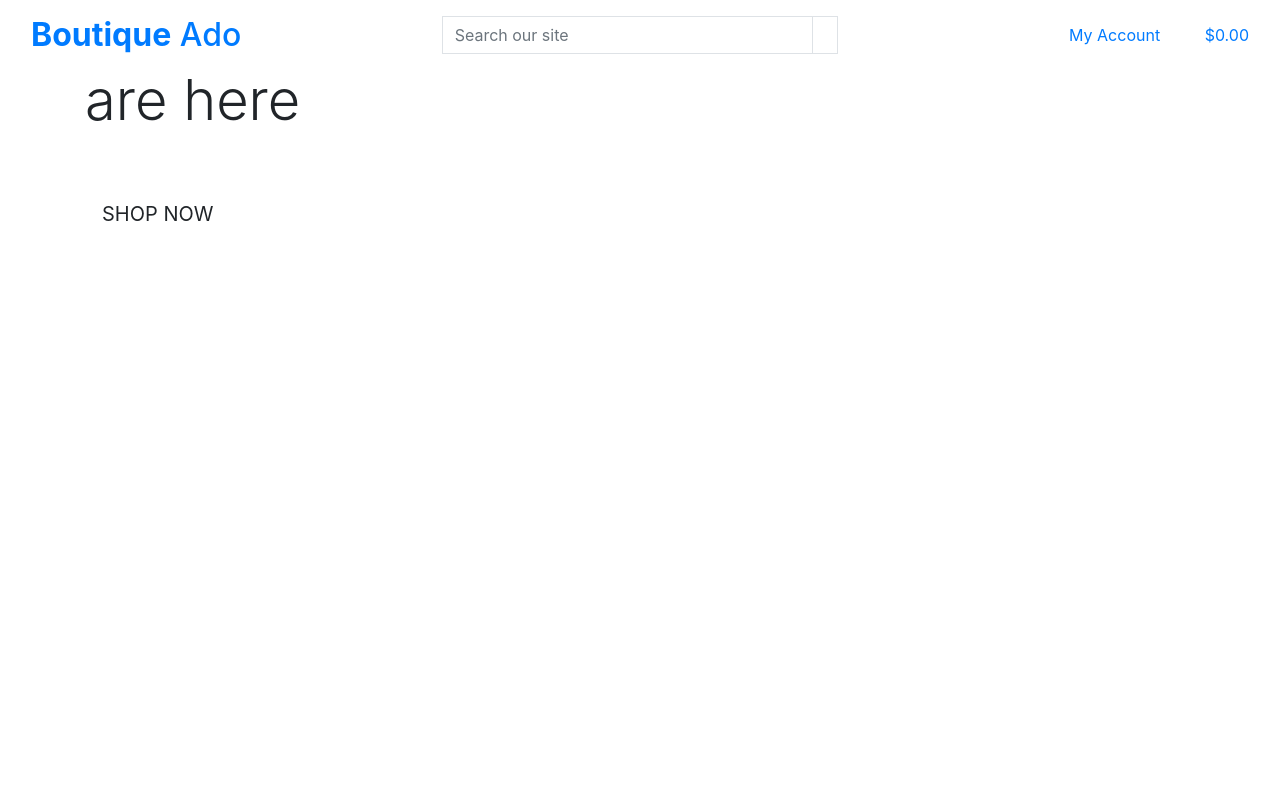
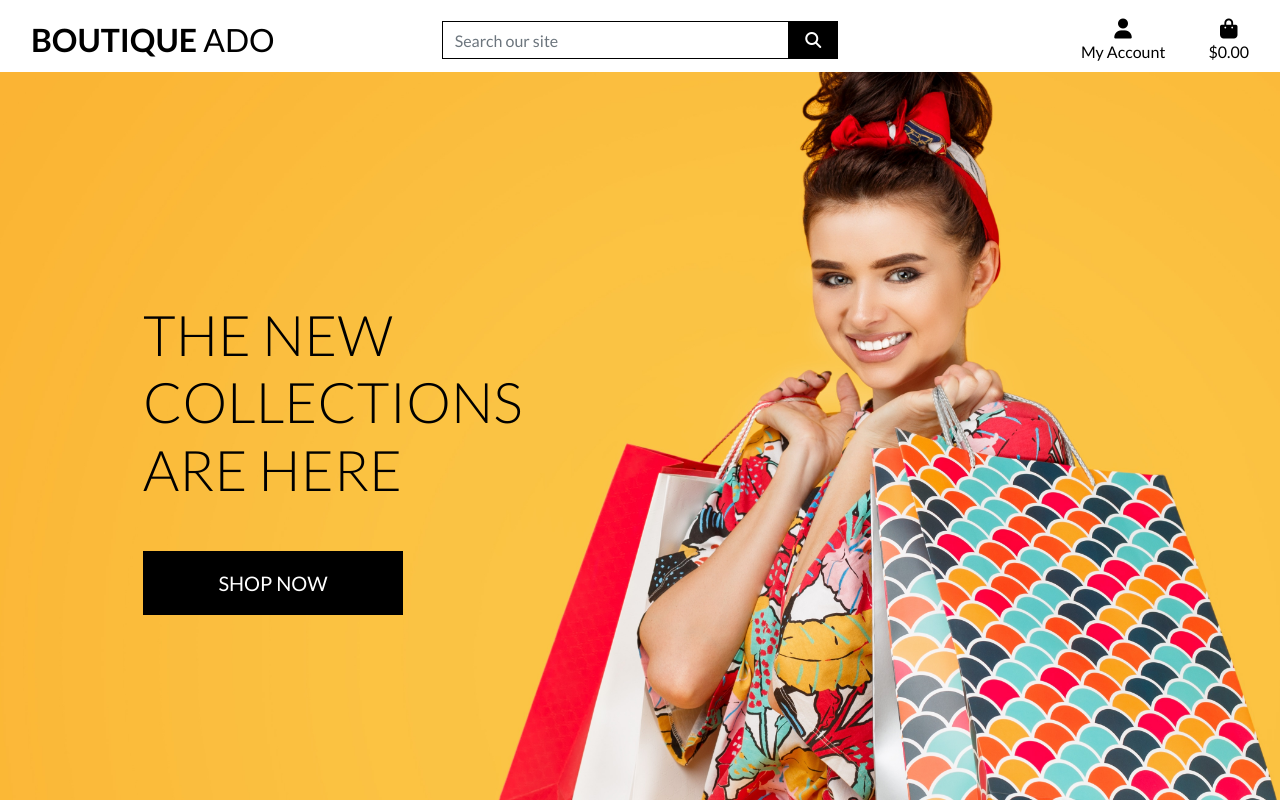
Before and after one commit to astro-mat/boutique_ado_v1, a Django app: page / in a window 1280 px wide. Run offline with Django 3.2, Linux system fonts and the light colour scheme; some libraries are stand-ins or nearby versions.

Commit message:
completed home page header and css

```diff
--- a/boutique_ado/settings.py
+++ b/boutique_ado/settings.py
@@ -147,6 +147,10 @@
 # https://docs.djangoproject.com/en/3.2/howto/static-files/
 
 STATIC_URL = '/static/'
+STATICFILES_DIRS = (os.path.join(BASE_DIR, 'static'),)
+
+MEDIA_URL = '/media/'
+MEDIA_ROOT = os.path.join(BASE_DIR, 'media')
 
 # Default primary key field type
 # https://docs.djangoproject.com/en/3.2/ref/settings/#default-auto-field
--- a/boutique_ado/urls.py
+++ b/boutique_ado/urls.py
@@ -15,9 +15,11 @@
 """
 from django.contrib import admin
 from django.urls import path, include
+from django.conf import settings
+from django.conf.urls.static import static
 
 urlpatterns = [
     path('admin/', admin.site.urls),
     path('accounts/', include('allauth.urls')),
     path('', include('home.urls')),
-]
+] + static(settings.MEDIA_URL, document_root=settings.MEDIA_ROOT)
--- /dev/null
+++ b/static/css/base.css
@@ -0,0 +1,81 @@
+html {
+    height: 100%;
+}
+
+body {
+    background: url('/media/homepage_background_cropped.jpg') no-repeat center center fixed;
+    background-size: cover;
+    height: calc(100vh - 164px);
+    color: #555;
+    font-family: 'Lato';
+}
+
+/* from Bulma */
+.icon {
+    align-items: center;
+    display: inline-flex;
+    justify-content: center;
+    height: 1.5rem;
+    width: 1.5rem;
+}
+
+.logo-font {
+    text-transform: uppercase;
+}
+
+.main-logo-link {
+    width: fit-content;
+}
+
+.shop-now-button {
+    background: black;
+    color: white;
+    min-width: 260px;
+}
+
+.btn-black {
+    background: black;
+    color: white;
+}
+
+.shop-now-button:hover,
+.shop-now-button:active,
+.shop-now-button:focus,
+.btn-black:hover,
+.btn-black:active,
+.btn-black:focus {
+    background: #222;
+    color: white;
+}
+
+.text-black {
+    color: #000 !important;
+}
+
+.border-black {
+    border: 1px solid black !important;
+}
+
+/* -------------------------------- Media Queries */
+
+/* Slightly larger container on xl screens */
+@media (min-width: 1200px) {
+  .container {
+    max-width: 80%;
+  }
+}
+
+/* fixed top navbar only on medium and up */
+@media (min-width: 992px) {
+    .fixed-top-desktop-only {
+        position: fixed;
+        top: 0;
+        right: 0;
+        left: 0;
+        z-index: 1030;
+    }
+
+    .header-container {
+        padding-top: 164px;
+    }
+}
--- a/templates/base.html
+++ b/templates/base.html
@@ -15,12 +15,17 @@
 
     {% block corecss %}
         <link rel="stylesheet" href="https://stackpath.bootstrapcdn.com/bootstrap/4.4.1/css/bootstrap.min.css" integrity="sha384-Vkoo8x4CGsO3+Hhxv8T/Q5PaXtkKtu6ug5TOeNV6gBiFeWPGFN9MuhOf23Q9Ifjh" crossorigin="anonymous">
+        <link rel="preconnect" href="https://fonts.googleapis.com">
+        <link rel="preconnect" href="https://fonts.gstatic.com" crossorigin>
+        <link href="https://fonts.googleapis.com/css2?family=Lato:ital,wght@0,100;0,300;0,400;0,700;0,900;1,100;1,300;1,400;1,700;1,900&display=swap" rel="stylesheet">
+        <link rel="stylesheet" href="{% static 'css/base.css' %}">
     {% endblock %}
 
     {% block extra_css %}
     {% endblock %}
 
     {% block corejs %}
+        <script src="https://kit.fontawesome.com/1e7673fa14.js" crossorigin="anonymous"></script>
         <script src="https://code.jquery.com/jquery-3.4.1.slim.min.js" integrity="sha384-J6qa4849blE2+poT4WnyKhv5vZF5SrPo0iEjwBvKU7imGFAV0wwj1yYfoRSJoZ+n" crossorigin="anonymous"></script>
         <script src="https://cdn.jsdelivr.net/npm/popper.js@1.16.0/dist/umd/popper.min.js" integrity="sha384-Q6E9RHvbIyZFJoft+2mJbHaEWldlvI9IOYy5n3zV9zzTtmI3UksdQRVvoxMfooAo" crossorigin="anonymous"></script>
         <script src="https://stackpath.bootstrapcdn.com/bootstrap/4.4.1/js/bootstrap.min.js" integrity="sha384-wfSDF2E50Y2D1uUdj0O3uMBJnjuUD4Ih7YwaYd1iqfktj0Uod8GCExl3Og8ifwB6" crossorigin="anonymous"></script>
```
Also changed, not shown: media/homepage_background_cropped.jpg (added), static/css/style.css (deleted).
